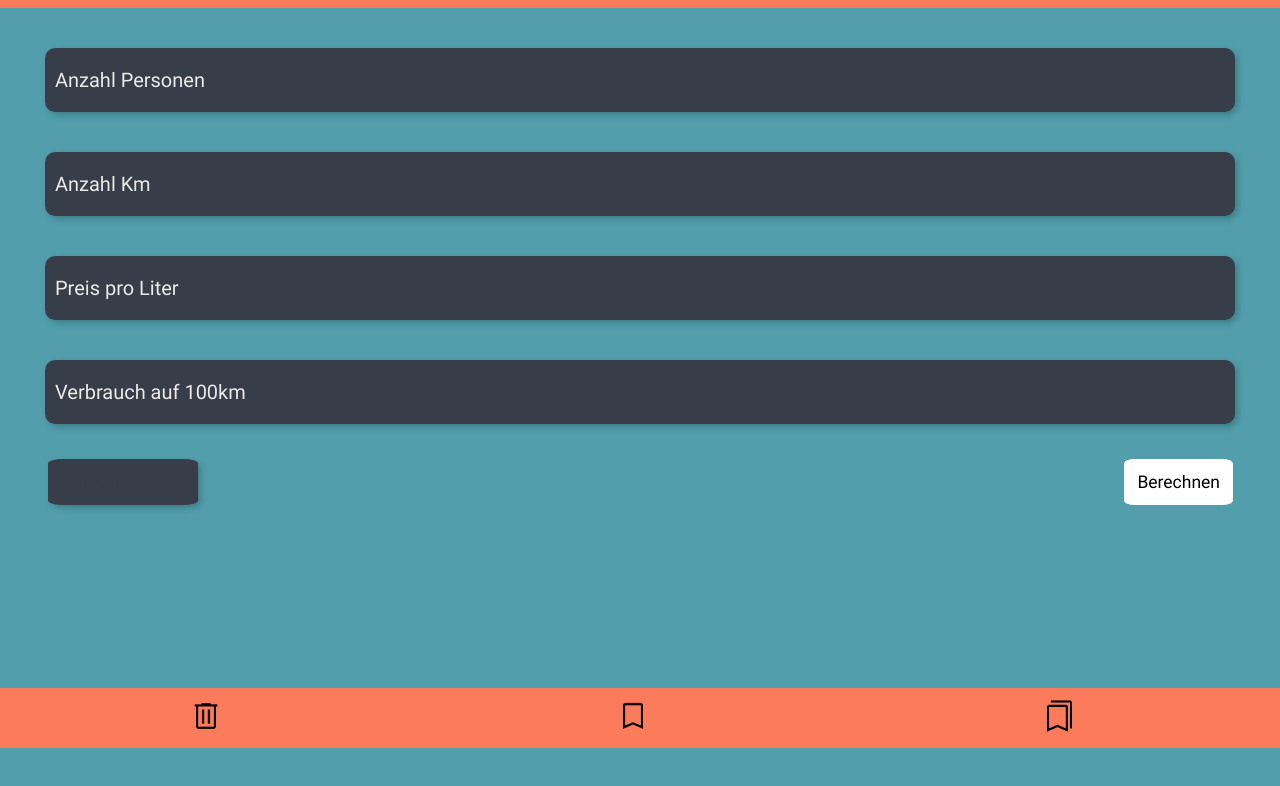
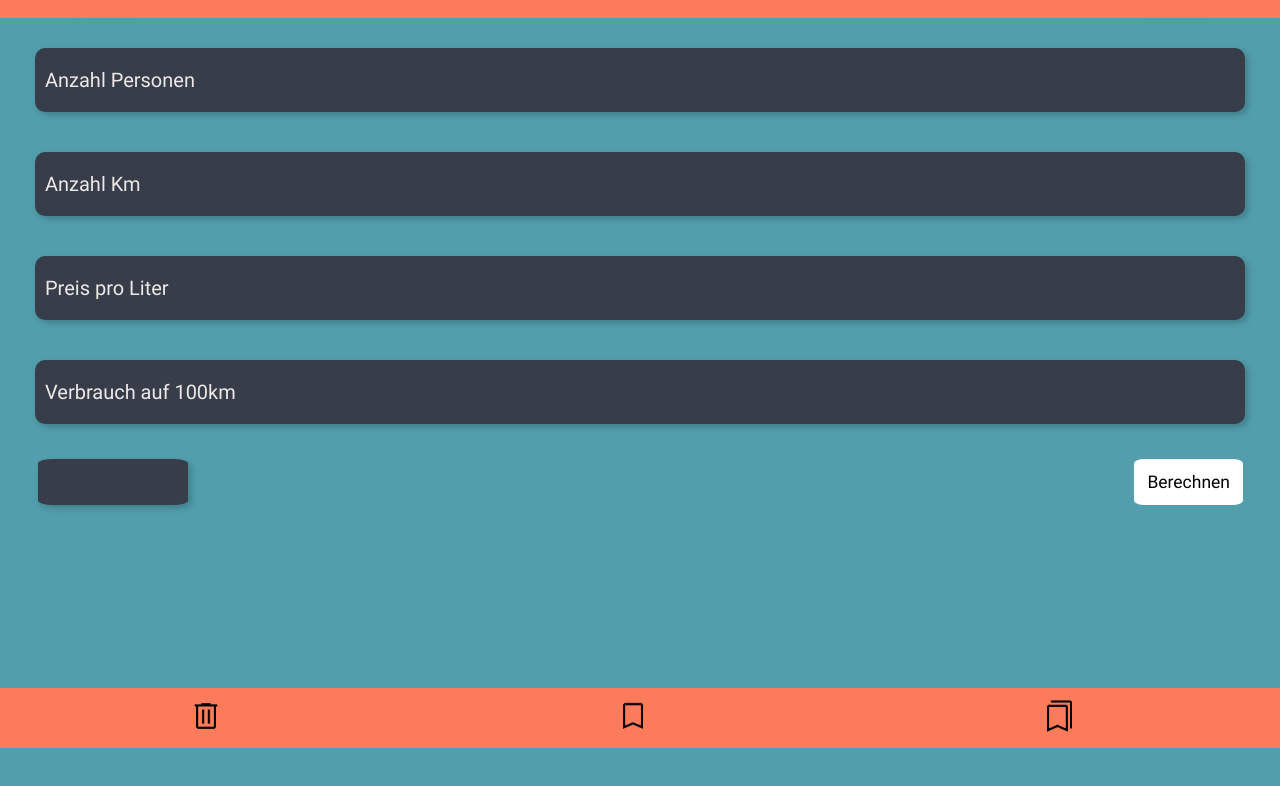
Before and after one commit to JanRaadts/spritkostenrechner, a plain HTML site: page index.html in a window 1280 px wide. Shown: the part 52-838 px from the top of the page. Before the commit the page ends 800 px from the top, so only its background shows below. Drawn offline with Linux system fonts and the light colour scheme.

Commit message:
background color fix 3

```diff
--- a/css/components/Berechnungskarte.css
+++ b/css/components/Berechnungskarte.css
@@ -1,8 +1,10 @@
 .main {
+  width: 100%;
+  height: 800px;
   margin-top: 70px;
-  margin-bottom: 70px;
+  /* margin-bottom: 70px;
   margin-right: 10px;
-  margin-left: 10px;
+  margin-left: 10px; */
   color: white;
   background-color: #529ead;
 }
--- a/css/global.css
+++ b/css/global.css
@@ -8,13 +8,13 @@
   padding: 0;
   margin: 0;
   font-family: roboto;
-  /* background-color: #fb7b5b; */
+
   /* border: 3px;
   border-color: rgb(255, 0, 43);
   border-style: dotted; */
 }
 
-nput::-webkit-outer-spin-button,
+input::-webkit-outer-spin-button,
 input::-webkit-inner-spin-button {
   -webkit-appearance: none;
   margin: 0;
@@ -37,5 +37,7 @@ input[type="number"] {
 }
 
 body {
-  background-color: #529ead;
+  background-color: #fb7b5b;
+  margin: 0;
+  padding: 0;
 }
```
